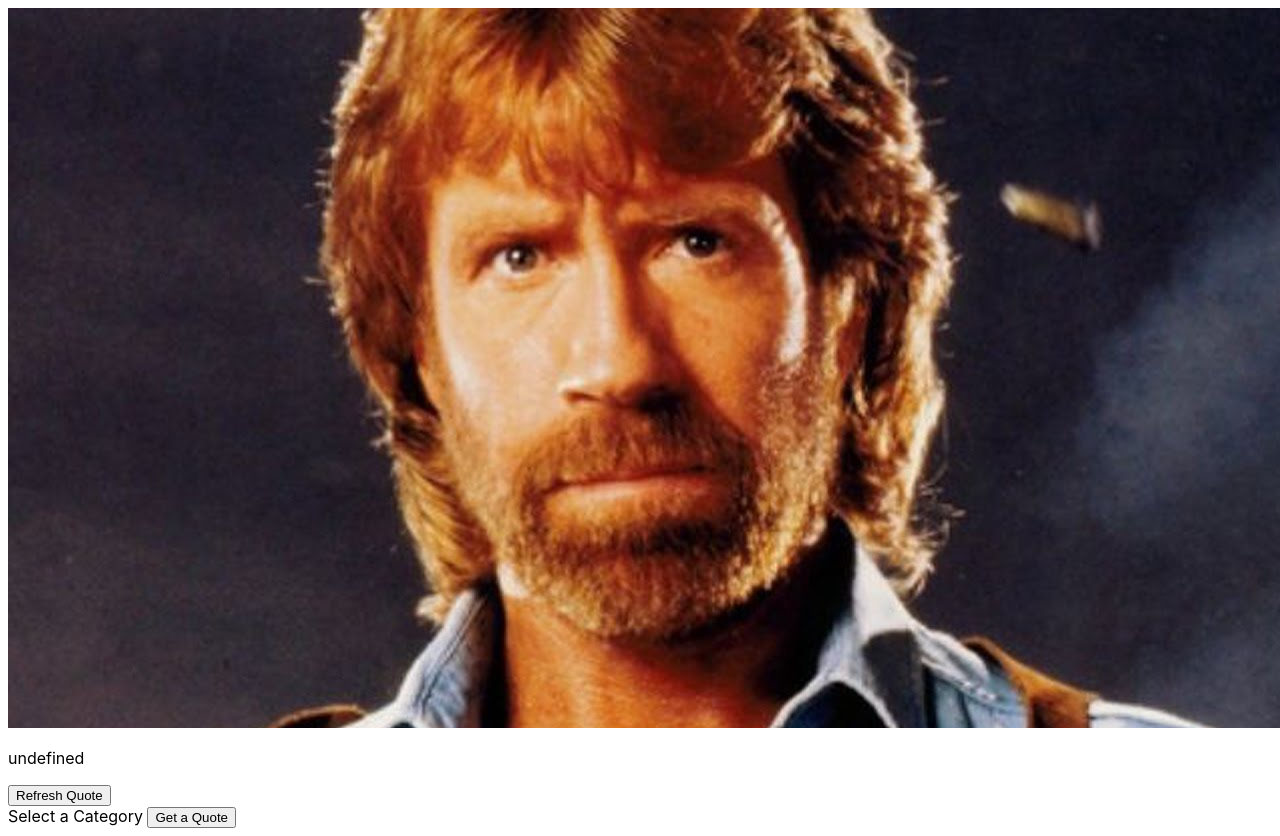
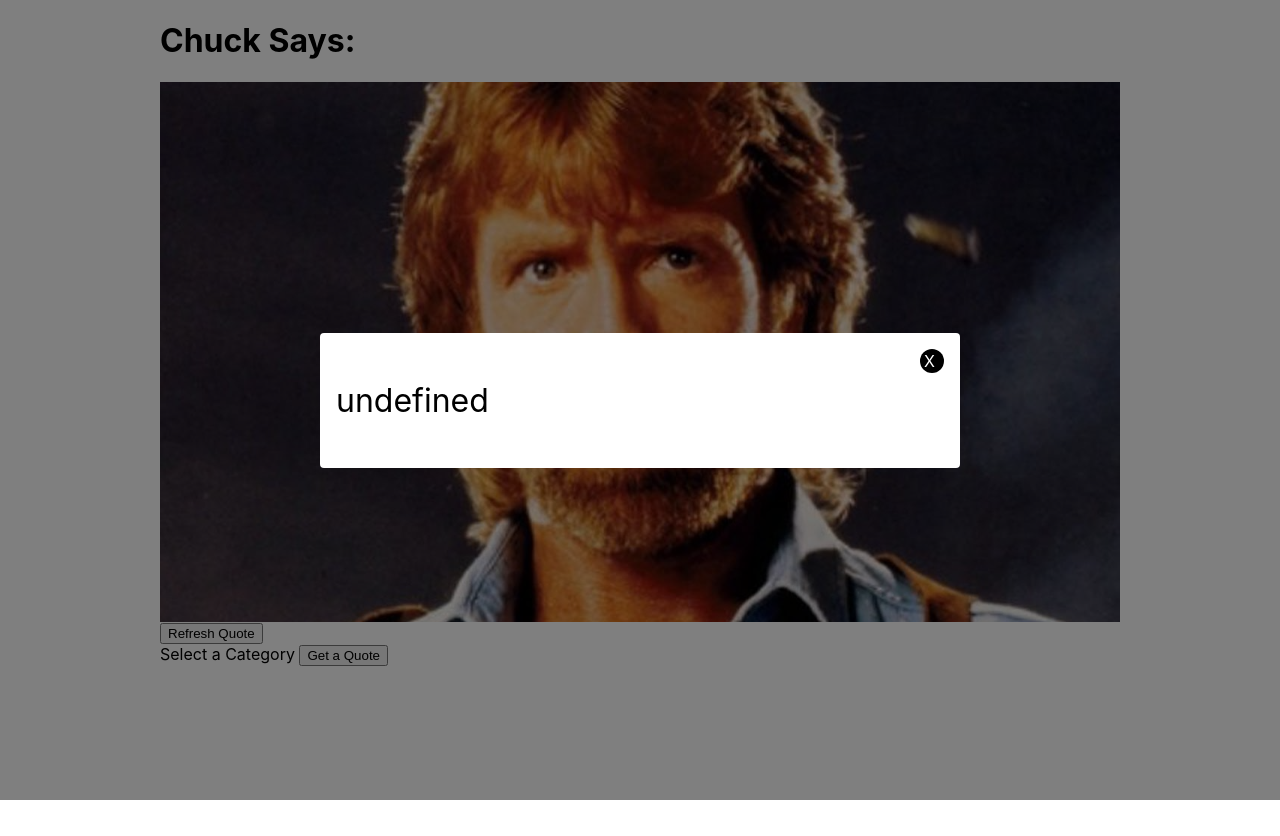
Before and after one commit to seanrreid/chuck-2020, a plain HTML site: page index.html in a window 1280 px wide. After the commit the page ends 800 px from the top, so only its background shows below. Drawn offline with Linux system fonts and the light colour scheme; no server answers.

Commit message:
Added a modal overlay, modal, and close button

```diff
--- a/css/styles.css
+++ b/css/styles.css
@@ -15,3 +15,69 @@ html {
 body {
   font-size: 1rem;
 }
+
+.wrapper {
+  margin: 0 auto;
+  max-width: 60rem;
+  width: 100%;
+}
+
+.wrapper--image {
+  display: flex;
+  margin: auto;
+  width: 100%;
+}
+
+.wrapper--image img {
+  height: auto;
+  width: 100%;
+}
+
+.modal-overlay {
+  background-color: rgba(0, 0, 0, 0.5);
+  display: none;
+  position: absolute;
+  top: 0;
+  bottom: 0;
+  right: 0;
+  left: 0;
+  overflow: hidden;
+  width: 100vw;
+  height: 100vh;
+  z-index: 9999;
+}
+
+.modal-overlay.open {
+  display: flex;
+}
+
+.modal-content {
+  background-color: #fff;
+  border-radius: 4px;
+  margin: auto;
+  padding: 16px;
+  width: 640px;
+  height: auto;
+  position: relative;
+  z-index: 10000;
+}
+
+.modal-content .modal-close {
+  background-color: #000;
+  cursor: pointer;
+  color: #fff;
+  position: absolute;
+  font-size: 16px;
+  padding: 4px;
+  line-height: 1;
+  top: 16px;
+  right: 16px;
+  height: 24px;
+  width: 24px;
+  border-radius: 50%;
+  z-index: 10900;
+}
+
+.modal-content p {
+  font-size: 2rem;
+}
--- a/index.html
+++ b/index.html
@@ -1,22 +1,33 @@
 <!DOCTYPE html>
 <html lang="en">
+
 <head>
     <meta charset="UTF-8">
     <meta name="viewport" content="width=device-width, initial-scale=1.0">
     <title>Chuck Says - 2020</title>
     <link rel='stylesheet' href="css/styles.css">
 </head>
+
 <body>
+    <div class="wrapper">
+        <h1>Chuck Says:</h1>
         <div class="wrapper--image">
-        <img src="images/chuck.jpg"/>
+            <img src="images/chuck.jpg" />
         </div>
-    <p id="chuckSays">Chucks says...</p>
         <button type="button" id="refreshQuote">Refresh Quote</button>
         <form id="categoryChangeForm">
             <label id="categorySelectLabel">Select a Category</label>
             <button type="submit" id="submitForm">Get a Quote</button>
         </form>
+    </div>
+    <div class="modal-overlay">
+        <div class="modal-content">
+            <span id="closeModal" class="modal-close">X</span>
+            <p id="chuckSays">Chucks says...</p>
+        </div>
+    </div>
 </body>
 <script src="js/get.js"></script>
 <script src="js/scripts.js"></script>
+
 </html>
--- a/js/scripts.js
+++ b/js/scripts.js
@@ -5,13 +5,16 @@ let category = 'dev';
 const refreshQuoteButton = document.querySelector('#refreshQuote');
 const submitFormButton = document.querySelector('#submitForm');
 const categoryChangeForm = document.querySelector('#categoryChangeForm');
+const closeModalButton = document.querySelector('#closeModal');
 
 function getQuote(category) {
   const apiUrl = `https://api.chucknorris.io/jokes/random?category=${category}`;
   const chuckSaysParagraph = document.querySelector('#chuckSays');
+  const modalWindow = document.querySelector('.modal-overlay');
 
   get(apiUrl).then(function(response) {
     chuckSaysParagraph.innerHTML = response.value;
+    modalWindow.classList.toggle('open');
   });
 }
 
@@ -51,5 +54,10 @@ submitFormButton.addEventListener('click', function(e) {
   getQuote(category);
 });
 
+closeModalButton.addEventListener('click', function(e) {
+  const modalWindow = document.querySelector('.modal-overlay');
+  modalWindow.classList.toggle('open');
+});
+
 getQuote(category);
 getCategories();
```
Lines whose indentation alone changed are shown as unchanged.
